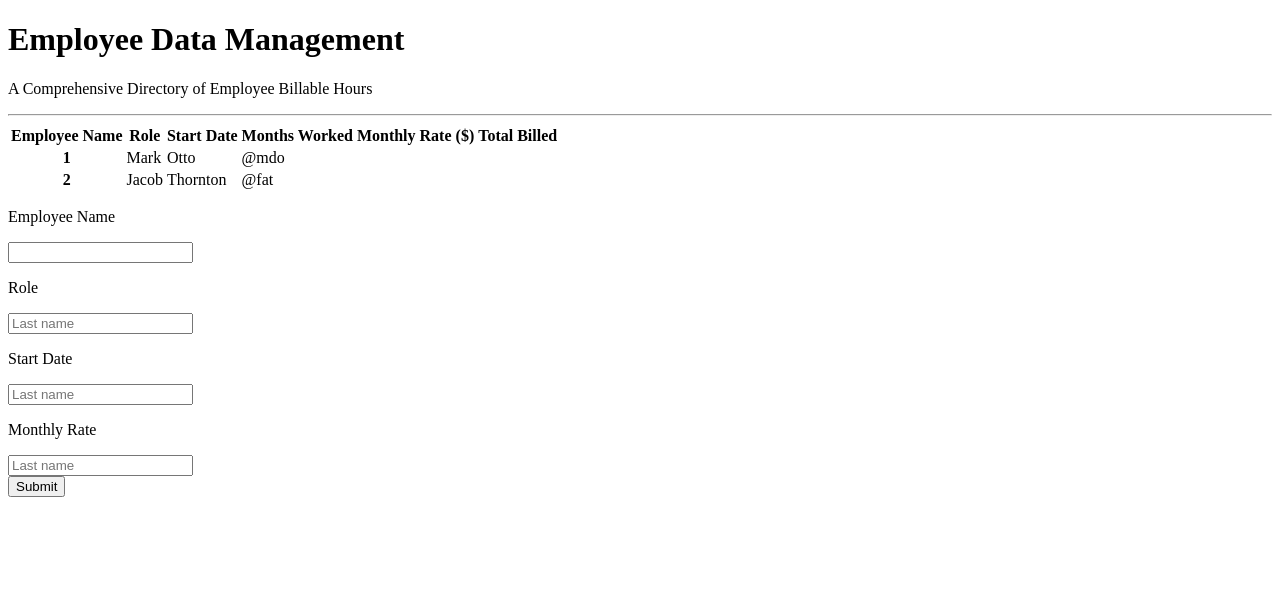
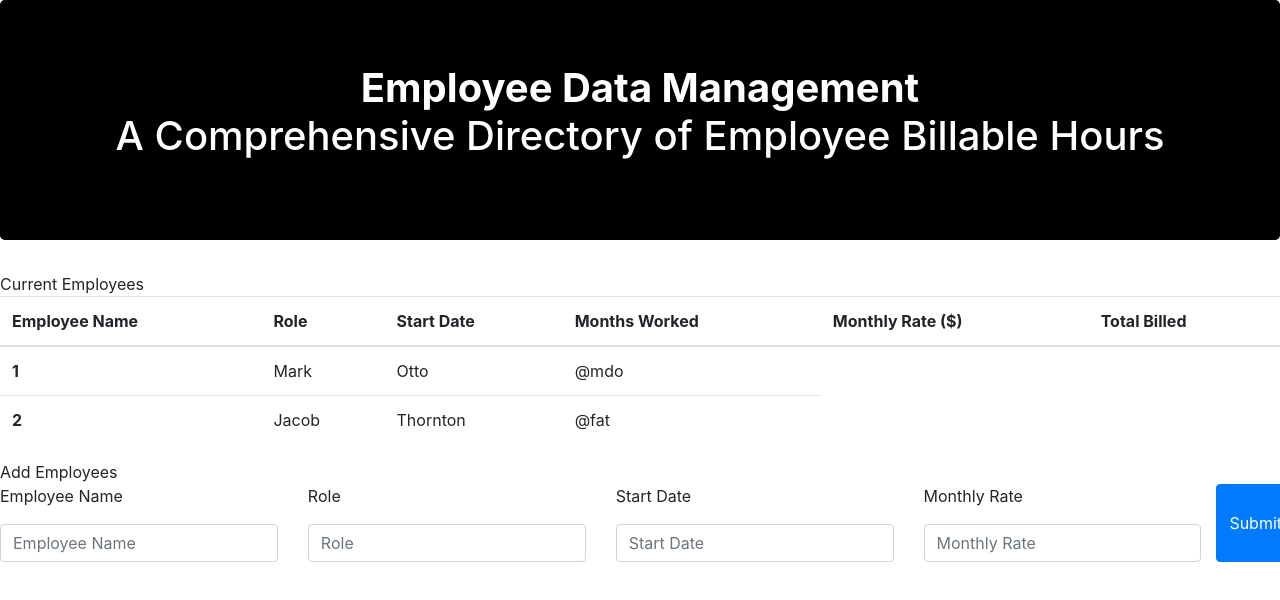
Before and after one commit to Spinglez/EmployeeTimesheet, a plain HTML site: page index.html in a window 1280 px wide. Drawn offline with nearby package versions, Linux system fonts and the light colour scheme.

Commit message:
bootstrap works

```diff
--- a/index.html
+++ b/index.html
@@ -5,20 +5,17 @@
     <meta name="viewport" content="width=device-width, initial-scale=1.0">
     <meta http-equiv="X-UA-Compatible" content="ie=edge">
     <title>Employee TimeSheet</title>
-    <script></script>
-    <script src="https://code.jquery.com/jquery-3.3.1.slim.min.js" integrity="sha384-q8i/X+965DzO0rT7abK41JStQIAqVgRVzpbzo5smXKp4YfRvH+8abtTE1Pi6jizo" crossorigin="anonymous"></script>
-    <script src="https://cdnjs.cloudflare.com/ajax/libs/popper.js/1.14.3/umd/popper.min.js" integrity="sha384-ZMP7rVo3mIykV+2+9J3UJ46jBk0WLaUAdn689aCwoqbBJiSnjAK/l8WvCWPIPm49" crossorigin="anonymous"></script>
-    <script src="https://stackpath.bootstrapcdn.com/bootstrap/4.1.3/js/bootstrap.min.js" integrity="sha384-ChfqqxuZUCnJSK3+MXmPNIyE6ZbWh2IMqE241rYiqJxyMiZ6OW/JmZQ5stwEULTy" crossorigin="anonymous"></script>
+    <link rel="stylesheet" href="https://stackpath.bootstrapcdn.com/bootstrap/4.1.3/css/bootstrap.min.css" integrity="sha384-MCw98/SFnGE8fJT3GXwEOngsV7Zt27NXFoaoApmYm81iuXoPkFOJwJ8ERdknLPMO" crossorigin="anonymous">
 </head>
 <body>
-  <div class="container">
-    <div class="jumbotron">
-      <h1 class="display-3">Employee Data Management</h1>
-      <p class="lead">A Comprehensive Directory of Employee Billable Hours</p>
-      <hr class="m-y-md">
-    </div>
-  </div>
-
+        <div class="jumbotron" style="background-color: black ; color: white;">
+                <h1 class="text-center">
+                  <strong>
+                    <i class="fa fa-newspaper-o"></i> Employee Data Management</strong>
+                    <p>A Comprehensive Directory of Employee Billable Hours</p>
+        </h1>
+     </div>
+  <div>Current Employees</div>
   <table class="table">
     <thead>
       <tr>
@@ -47,22 +44,23 @@
   </table>
 
   <form>
+      <div>Add Employees</div>
   <div class="row">
     <div class="col">
         <p>Employee Name</p>
-      <input id="name" type="text" class="form-control" placeholder="">
+      <input id="name" type="text" class="form-control" placeholder="Employee Name">
     </div>
     <div class="col">
         <p>Role</p>
-      <input id="role" type="text" class="form-control" placeholder="Last name">
+      <input id="role" type="text" class="form-control" placeholder="Role">
     </div>
     <div class="col">
         <p>Start Date</p>
-        <input id="start-date" type="text" class="form-control" placeholder="Last name">
+        <input id="start-date" type="number" class="form-control" placeholder="Start Date">
     </div>
     <div class="col">
         <p>Monthly Rate</p>
-        <input id="monthly-rate" type="text" class="form-control" placeholder="Last name">
+        <input id="monthly-rate" type="text" class="form-control" placeholder="Monthly Rate">
     </div>
     <button type="submit" class="btn btn-primary">Submit</button>
   </div>
```
